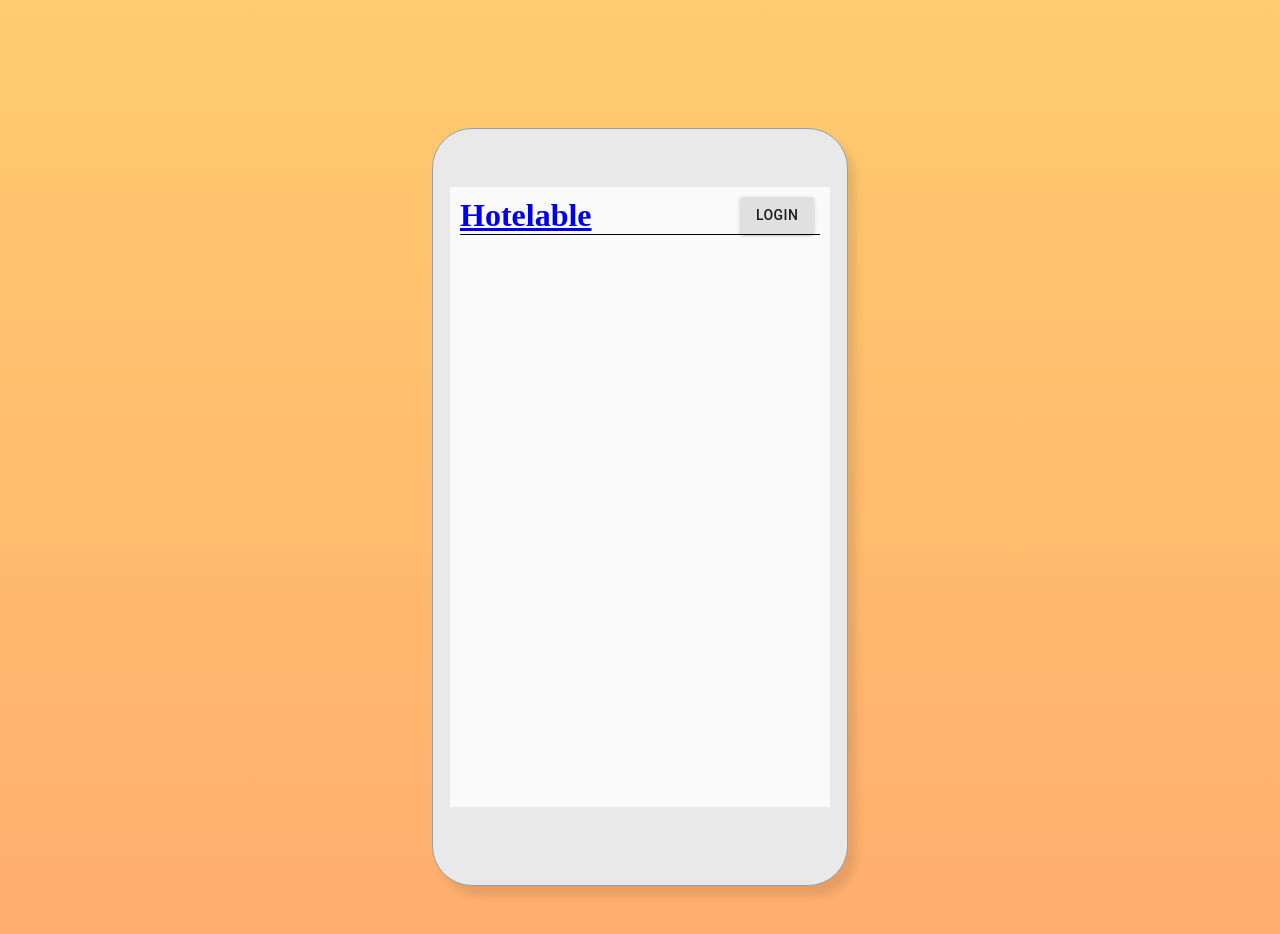
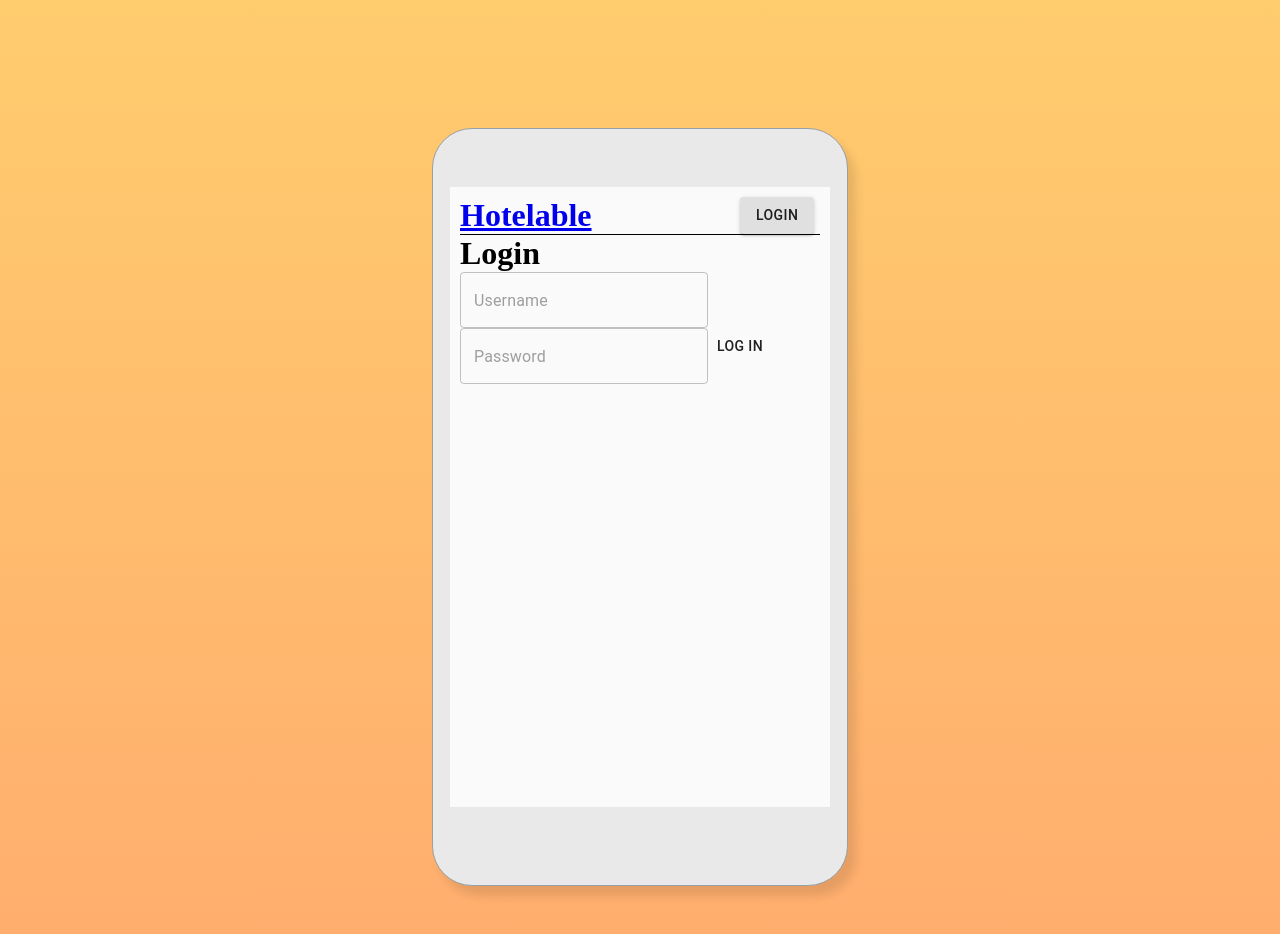
Before and after one commit to elizabethhand/boolean-solo-project-client, a React (Create React App) app: page /login in a window 1280 px wide. Shown: the top 934 px of the page. Built offline with nearby package versions, Linux system fonts and the light colour scheme.

Commit message:
Created login form

```diff
--- a/src/App.js
+++ b/src/App.js
@@ -4,6 +4,7 @@ import Header from './components/Header';
 import Homepage from './pages/Homepage';
 import CafeDisplayPage from './pages/CafeDisplayPage';
 import QrCode from './pages/QRCode';
+import Login from './pages/Login';
 
 function App() {
   return (
@@ -24,6 +25,10 @@ function App() {
           <Route exact path="/cafe/:id/qrcode">
             <QrCode />
           </Route>
+          <Route exact path="/login">
+            <Login />
+          </Route>
+
         </div>
       </div>
     </div>
--- /dev/null
+++ b/src/Pages/Login.jsx
@@ -0,0 +1,30 @@
+import React from "react"
+import TextField from "@material-ui/core/TextField"
+import Button from "@material-ui/core/Button"
+
+export default function Login() {
+    return (
+        <main className="main-div">
+            <div className="login-container">
+                <h1 className="login-title"> Login</h1>
+                <form className="login-form" >
+                    <TextField
+                        className="input"
+                        name="username"
+                        type="text"
+                        placeholder="Username"
+                        variant="outlined"
+                    ></TextField>
+                    <TextField
+                        className="input"
+                        name="password"
+                        type="text"
+                        placeholder="Password"
+                        variant="outlined"
+                    ></TextField>
+                    <Button> Log In</Button>
+                </form>
+            </div>
+        </main>
+    )
+}
```
